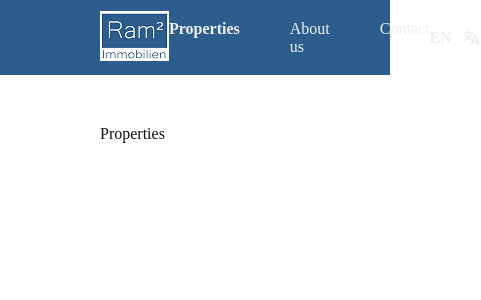
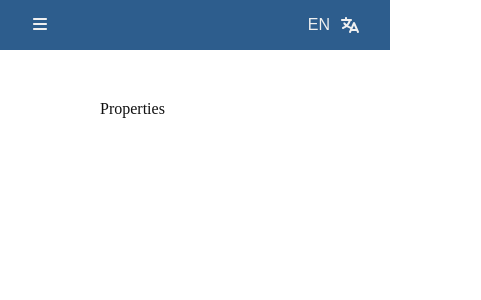
Before and after one commit to ram2-immobilien/ram2-web, a Next.js app: page /en/properties in a window 390 px wide. Shown: the top 300 px of the page, 481 px wide, since content can reach past the window. Built offline with nearby package versions, Linux system fonts and the light colour scheme.

Commit message:
Adaptada barra de navegacion a todos los dispositivos

```diff
--- a/components/Navbar/Navbar.css
+++ b/components/Navbar/Navbar.css
@@ -1,38 +1,152 @@
 .navbar {
+    width: 100vw;
+    height: fit-content;
+    display: flex;
+    flex-direction: column;
+}
+
+.menu {
     width: 100%;
     height: 75px;
-    background-color: #2D5D8D;
+    padding: 0px 100px;
     box-sizing: border-box;
-    padding: 0px 100px;
     display: flex;
     justify-content: space-between;
     align-items: center;
+    background-color: #2D5D8D;
 
-    .navbar-items {
+    .menu-sidebar-toggle {
+        height: 40px;
+        padding: 0px 10px;
+        background-color: transparent;
+        border: 0px;
+        font-size: 16px;
+        color: #F0F0F0;
+        cursor: pointer;
+        display: none;
+    }
+
+    .menu-items {
         display: flex;
         gap: 50px;
 
-        .navbar-item {
+        a {
             font-size: 16px;
             color: #F0F0F0;
             text-decoration: none;
         }
 
-        .navbar-item:hover, .navbar-item.current {
+        a.current, a:hover {
             font-weight: 600;
         }
     }
 
-    .navbar-language-toggle {
+    .menu-language-switcher {
+        height: 40px;
+        padding: 0px 10px;
+        background-color: transparent;
+        border: 0px;
         display: flex;
+        align-items: center;
         gap: 10px;
-        align-items: center;
+        font-size: 16px;
         color: #F0F0F0;
+        cursor: pointer;
+    }
+
+    .menu-language-switcher:hover {
         font-weight: 600;
+    }
+}
+
+.backdrop {
+    width: 100vw;
+    height: 100vh;
+    background-color: rgba(0, 0, 0, 0.25);
+    position: absolute;
+    display: none;
+}
+
+.backdrop.open {
+    left: 0px;
+}
+
+.backdrop.closed {
+    left: -100vw;
+}
+
+.sidebar {
+    width: 300px;
+    height: 100vh;
+    padding: 5px 20px;
+    background-color: #2D5D8D;
+    flex-direction: column;
+    position: absolute;
+    transition: left 0.25s;
+    display: none;
+
+    .sidebar-toggle {
+        width: 40px;
+        height: 40px;
+        padding: 0px 10px;
+        background-color: transparent;
+        border: 0px;
+        font-size: 16px;
+        color: #F0F0F0;
         cursor: pointer;
+    }
 
-        .navbar-language-toggle-icon {
-            font-size: 15px;
+    .sidebar-items {
+        padding: 20px 10px;
+        display: flex;
+        flex-direction: column;
+        gap: 20px;
+
+        a {
+            font-size: 16px;
+            color: #F0F0F0;
+            text-decoration: none;
+        }
+
+        a.current, a:hover {
+            font-weight: 600;
         }
     }
 }
+
+.sidebar.open {
+    left: 0px;
+}
+
+.sidebar.closed {
+    left: -100vw;
+}
+
+@media screen and (max-width: 1000px) {
+    .menu {
+        padding: 0px 50px;
+
+        .menu-items {
+            gap: 20px;
+        }
+    }
+}
+
+@media screen and (max-width: 600px) {
+    .menu {
+        height: 50px;
+        padding: 0px 20px;
+
+        .menu-sidebar-toggle {
+            display: block;
+        }
+
+        .menu-logo, .menu-items {
+            display: none;
+        }
+    }
+
+    .backdrop, .sidebar {
+        display: flex;
+    }
+}
--- a/components/Navbar/Navbar.tsx
+++ b/components/Navbar/Navbar.tsx
@@ -2,19 +2,26 @@
 
 import Image from "next/image";
 import { FontAwesomeIcon } from "@fortawesome/react-fontawesome";
-import { faLanguage } from "@fortawesome/free-solid-svg-icons";
+import { faBars, faLanguage, faTimes } from "@fortawesome/free-solid-svg-icons";
 import { useTranslations, useLocale } from "next-intl";
 
 import { Link, usePathname, useRouter } from "@/i18n/navigation";
 import { routing } from "@/i18n/routing";
 
 import "./Navbar.css"
+import { useState } from "react";
 
 export default function Navbar() {
     const router = useRouter();
     const currentLocale: string = useLocale();
     const currentPage: string = usePathname();
     const t = useTranslations("layout.navbar");
+
+    const [isSidebarOpen, setIsSidebarOpen] = useState(false);
+
+    function toggleSidebar() {
+        setIsSidebarOpen(!isSidebarOpen);
+    }
 
     function switchLanguage() {
         const locales = routing.locales;
@@ -24,7 +31,11 @@ export default function Navbar() {
 
     return (
         <div className="navbar">
-            <Link href="/" prefetch={false}>
+            <div className="menu">
+                <button className="menu-sidebar-toggle" onClick={toggleSidebar}>
+                    <FontAwesomeIcon icon={faBars}/>
+                </button>
+                <Link className="menu-logo" href="/">
                     <Image
                         src="/images/logo.png"
                         alt="Logo"
@@ -33,31 +44,57 @@ export default function Navbar() {
                         priority
                     />
                 </Link>
-            <div className="navbar-items">
+                <div className="menu-items">
                     <Link
-                    className={`navbar-item ${currentPage == "/properties" ? "current": ""}`}
-                    href="/properties"
-                    prefetch={false}>
+                        className={currentPage == "/properties" ? "current": ""}
+                        href="/properties">
                         {t("properties")}
                     </Link>
 
                     <Link
-                    className={`navbar-item ${currentPage == "/about_us" ? "current": ""}`}
-                    href="/about_us"
-                    prefetch={false}>
+                        className={currentPage == "/about_us" ? "current": ""}
+                        href="/about_us">
                         {t("about_us")}
                     </Link>
 
                     <Link
-                    className={`navbar-item ${currentPage == "/contact" ? "current": ""}`}
-                    href="/contact"
-                    prefetch={false}>
+                        className={currentPage == "/contact" ? "current": ""}
+                        href="/contact">
                         {t("contact")}
                     </Link>
                 </div>
-            <div className="navbar-language-toggle" onClick={switchLanguage}>
+                <button className="menu-language-switcher" onClick={switchLanguage}>
                     <p>{currentLocale.toUpperCase()}</p>
-                <FontAwesomeIcon className="navbar-language-toggle-icon" icon={faLanguage}/>
+                    <FontAwesomeIcon icon={faLanguage}/>
+                </button>
+            </div>
+            <div className={`backdrop ${isSidebarOpen ? "open": "closed"}`} onClick={toggleSidebar}></div>
+            <div className={`sidebar ${isSidebarOpen ? "open": "closed"}`}>
+                <button className="sidebar-toggle" onClick={toggleSidebar}>
+                    <FontAwesomeIcon icon={faTimes} />
+                </button>
+                <div className="sidebar-items">
+                    <Link
+                        className={currentPage == "/properties" ? "current": ""}
+                        href="/properties"
+                        onClick={toggleSidebar}>
+                        {t("properties")}
+                    </Link>
+
+                    <Link
+                        className={currentPage == "/about_us" ? "current": ""}
+                        href="/about_us"
+                        onClick={toggleSidebar}>
+                        {t("about_us")}
+                    </Link>
+
+                    <Link
+                        className={currentPage == "/contact" ? "current": ""}
+                        href="/contact"
+                        onClick={toggleSidebar}>
+                        {t("contact")}
+                    </Link>
+                </div>
             </div>
         </div>
     );
```
Lines whose indentation alone changed are shown as unchanged.
